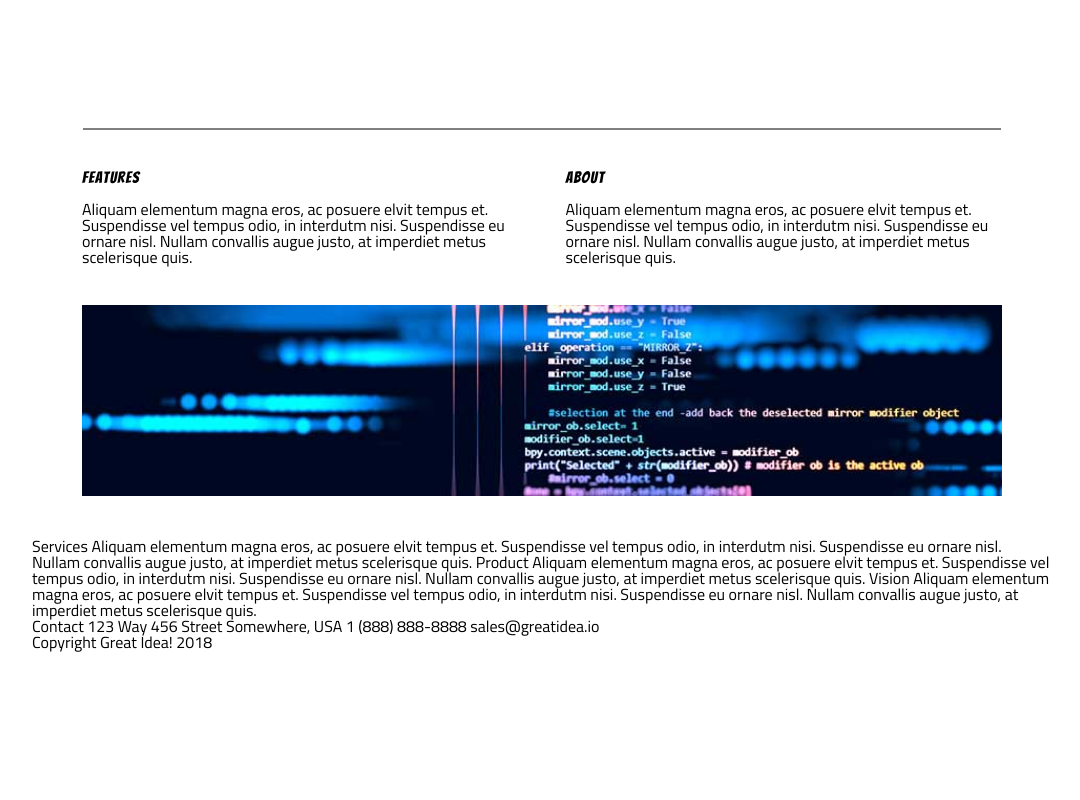
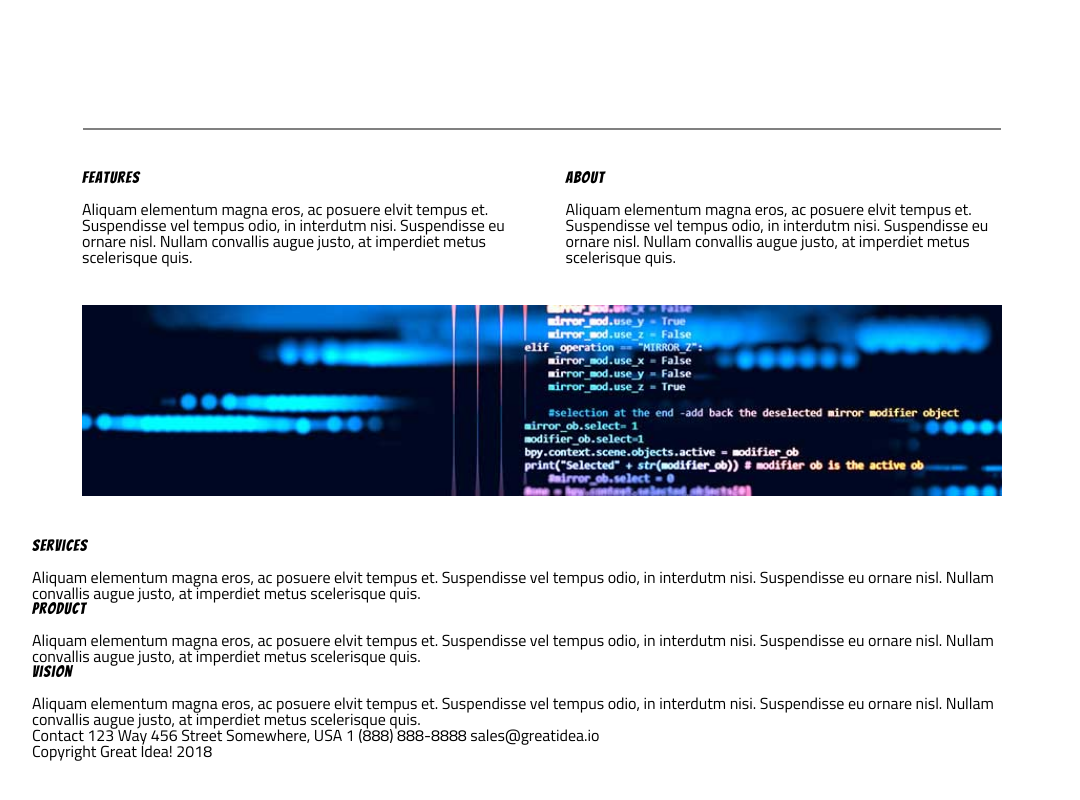
Before and after one commit to maribelcuales/User-Interface-Project, a plain HTML site: page great-idea-website/index.html in a window 1280 px wide. Shown: the part 668-1468 px from the top of the page, without its empty margins (98-1178 px from the left). Drawn offline with Linux system fonts and the light colour scheme.

Commit message:
added div, class, h2, and p tags to the bottom-content class

```diff
--- a/great-idea-website/index.html
+++ b/great-idea-website/index.html
@@ -56,15 +56,22 @@
       <img class="middle-img" src="img/mid-page-accent.jpg" alt="Image of code snippets across the screen">
 
       <section class="bottom-content">
-        Services
-        Aliquam elementum magna eros, ac posuere elvit tempus et. Suspendisse vel tempus odio, in interdutm nisi. Suspendisse eu ornare nisl. Nullam convallis augue justo, at imperdiet metus scelerisque quis.
+        <div class="services">
+          <h2>Services</h2>
+          <p>Aliquam elementum magna eros, ac posuere elvit tempus et. Suspendisse vel tempus odio, in interdutm nisi. Suspendisse eu ornare nisl. Nullam convallis augue justo, at imperdiet metus scelerisque quis.</p>
+        </div>
 
 
-        Product
-        Aliquam elementum magna eros, ac posuere elvit tempus et. Suspendisse vel tempus odio, in interdutm nisi. Suspendisse eu ornare nisl. Nullam convallis augue justo, at imperdiet metus scelerisque quis.
+        <div class="product">
+          <h2>Product</h2>
+          <p>Aliquam elementum magna eros, ac posuere elvit tempus et. Suspendisse vel tempus odio, in interdutm nisi. Suspendisse eu ornare nisl. Nullam convallis augue justo, at imperdiet metus scelerisque quis.</p>
+        </div>
 
-        Vision
-        Aliquam elementum magna eros, ac posuere elvit tempus et. Suspendisse vel tempus odio, in interdutm nisi. Suspendisse eu ornare nisl. Nullam convallis augue justo, at imperdiet metus scelerisque quis.
+
+        <div class="vision">
+          <h2>Vision</h2>
+          <p>Aliquam elementum magna eros, ac posuere elvit tempus et. Suspendisse vel tempus odio, in interdutm nisi. Suspendisse eu ornare nisl. Nullam convallis augue justo, at imperdiet metus scelerisque quis.</p>
+        </div>
       </section>
 
       <section class="contact">
```
